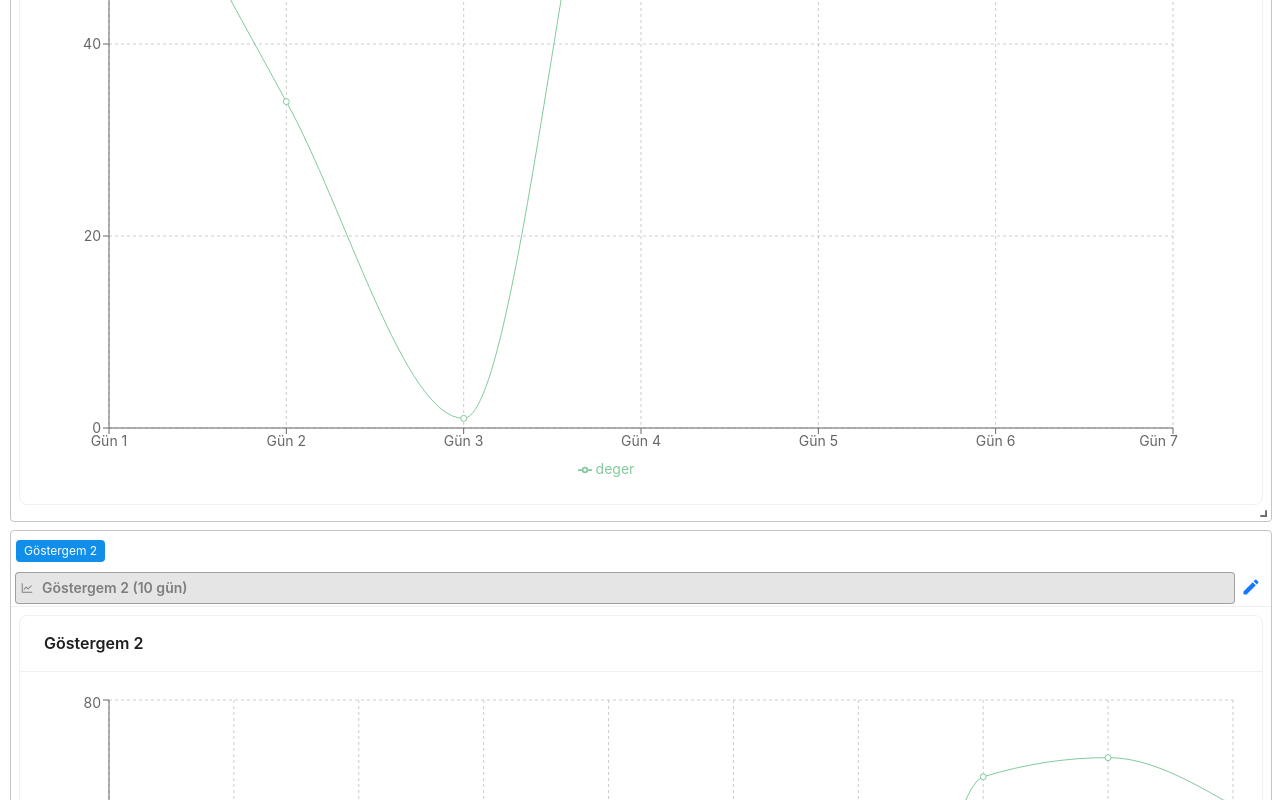
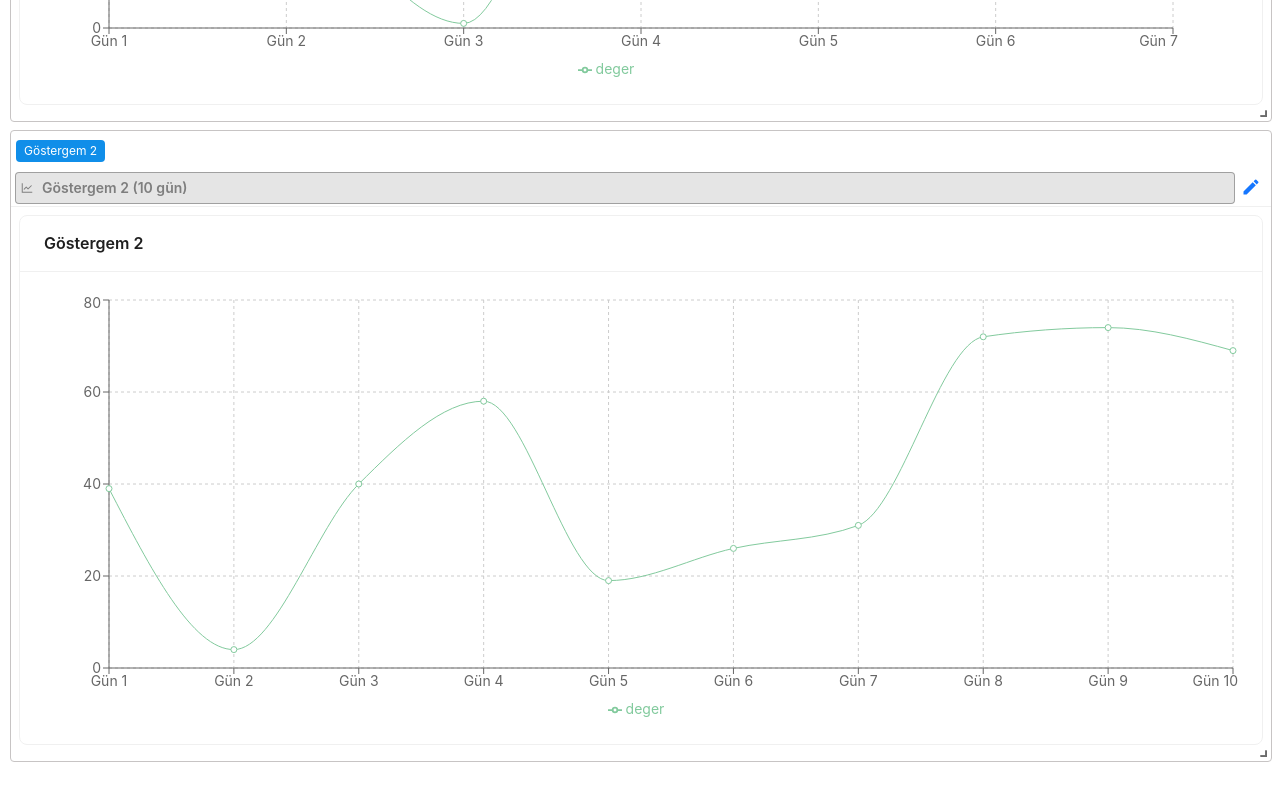
Before and after one commit to edamuutlu/Gosterge-Paneli, a React (Create React App) app: page / in a window 1280 px wide. Shown: the part 520-1320 px from the top of the page. Built offline with nearby package versions, Linux system fonts and the light colour scheme.

Commit message:
Update index.tsx

```diff
--- a/src/components/gosterge/index.tsx
+++ b/src/components/gosterge/index.tsx
@@ -98,7 +98,7 @@ const GostergePaneli = ({ gostergeler }: Props) => {
         draggableHandle={`.${dragHandleSinifAdi}`}
         breakpoints={{ lg: 1200, md: 996, sm: 768, xs: 480, xxs: 0 }}
         cols={{ lg: 5, md: 4, sm: 3, xs: 2, xxs: 1 }}
-        rowHeight={250}
+        rowHeight={150}
       >
         {gostergeler.map((x, indis) => (
           <div
```
